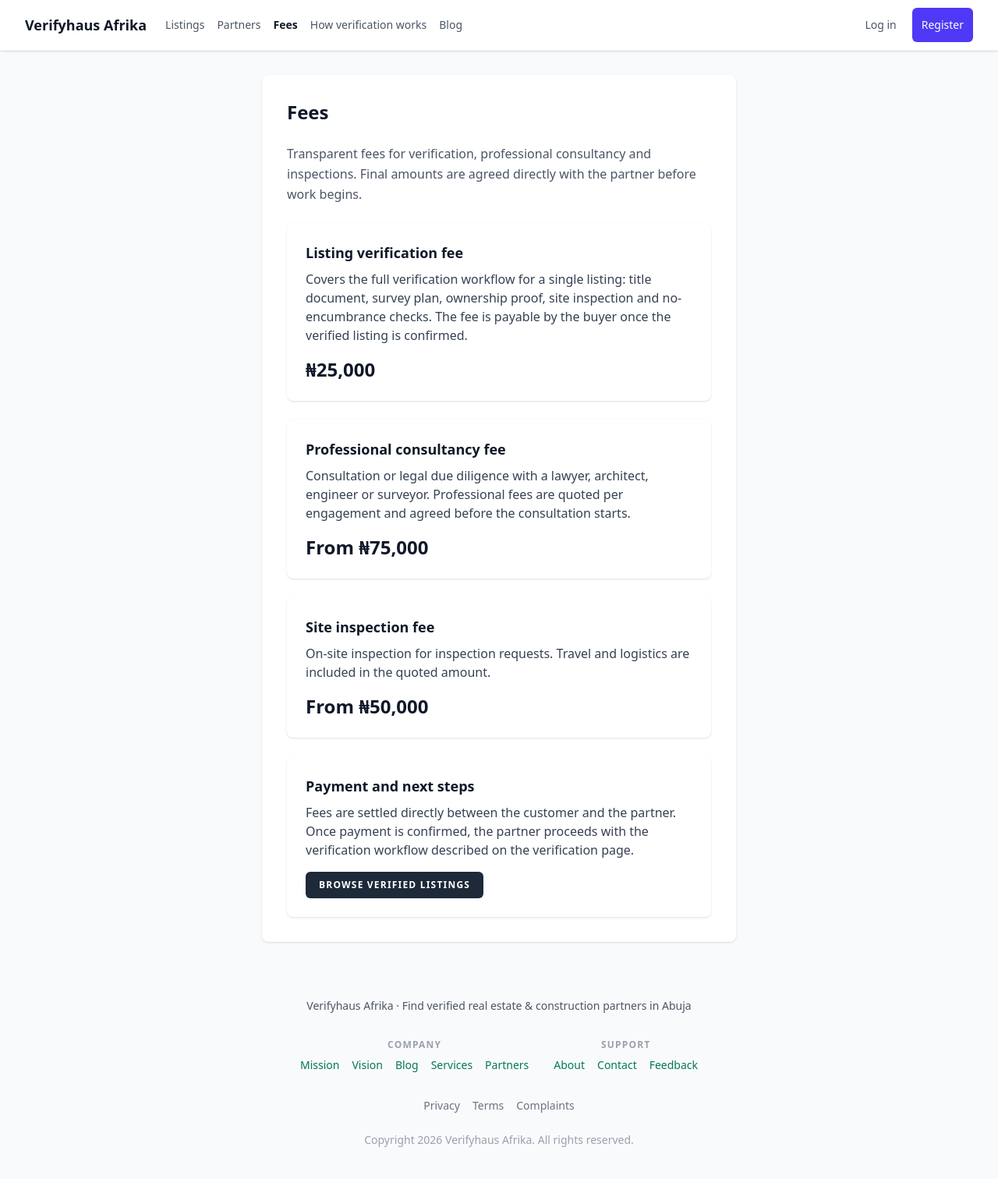
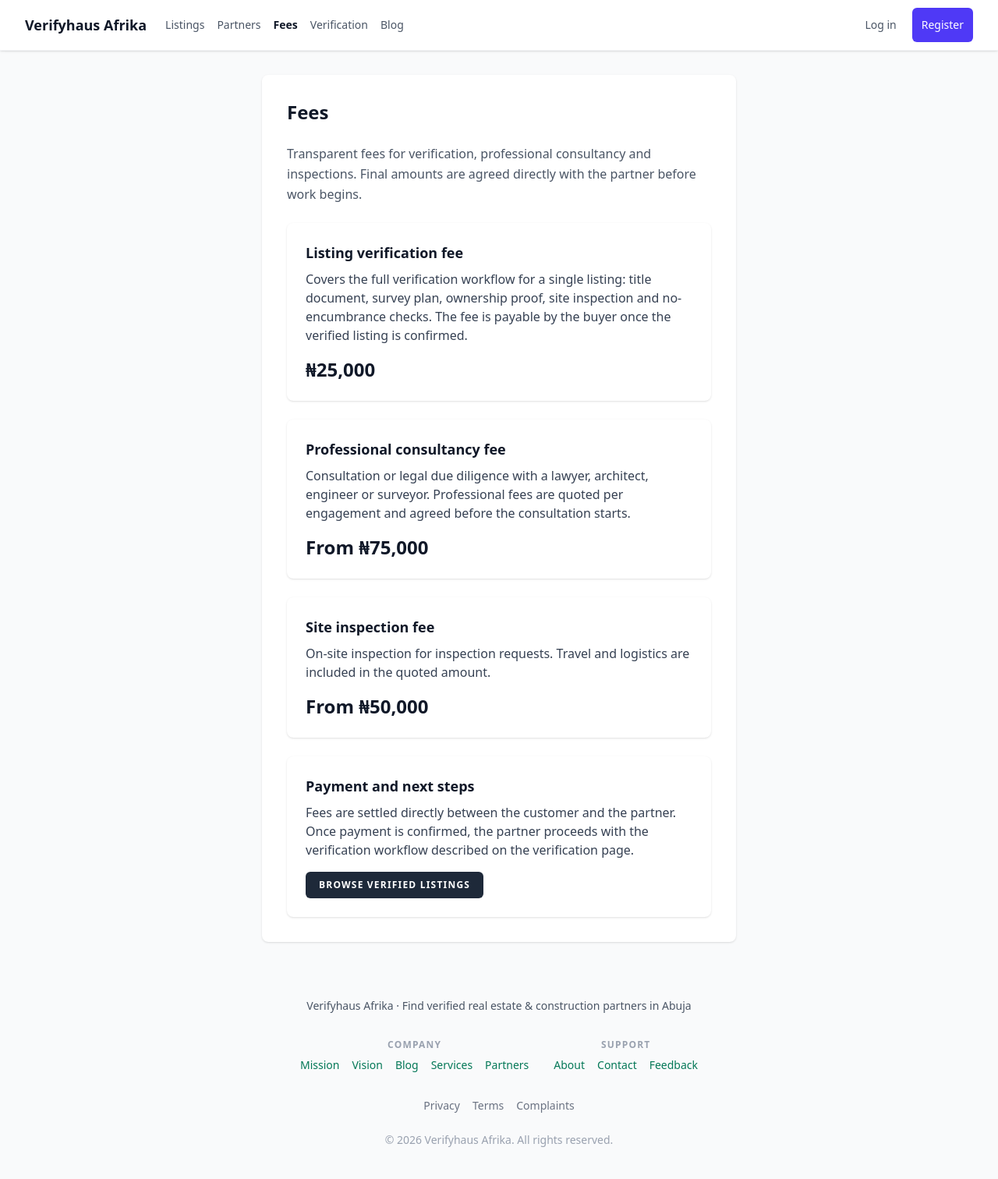
Before and after one commit to AliphaticGuru/real_estate_busy-hub, a Laravel app: page /fees in a window 1280 px wide. Shown: the whole page at 78% size. Run offline with Laravel 12, Linux system fonts and the light colour scheme; style sheets or scripts are compiled from the project's sources; parts of the project's set-up code (start-up, migrations or seed data) failed here and were passed over; some libraries are stand-ins or nearby versions.

Commit message:
chore: commit user manual navbar and footer edits

```diff
--- a/resources/views/components/site-footer.blade.php
+++ b/resources/views/components/site-footer.blade.php
@@ -32,6 +32,6 @@
     </nav>
 
     <p class="mt-6 text-gray-400">
-        {{ __('Copyright') }} {{ now()->year }} {{ config('app.name') }}. {{ __('All rights reserved.') }}
+        {!! __('&copy;') !!} {{ now()->year }} {{ config('app.name') }}. {{ __('All rights reserved.') }}
     </p>
 </footer>
--- a/resources/views/components/site-nav.blade.php
+++ b/resources/views/components/site-nav.blade.php
@@ -8,21 +8,6 @@
 
             <!-- Navigation Links -->
             <div class="hidden items-center gap-4 text-sm sm:flex" aria-label="{{ __('Primary navigation') }}">
-                <a href="{{ route('listings.index') }}" class="text-gray-600 hover:text-gray-900 {{ request()->routeIs('listings.*') ? 'font-semibold text-gray-900' : '' }}">
-                    {{ __('Listings') }}
-                </a>
-                <a href="{{ route('professionals.index') }}" class="text-gray-600 hover:text-gray-900 {{ request()->routeIs('professionals.*') ? 'font-semibold text-gray-900' : '' }}">
-                    {{ __('Partners') }}
-                </a>
-                <a href="{{ route('fees') }}" class="text-gray-600 hover:text-gray-900 {{ request()->routeIs('fees') ? 'font-semibold text-gray-900' : '' }}">
-                    {{ __('Fees') }}
-                </a>
-                <a href="{{ route('verification') }}" class="text-gray-600 hover:text-gray-900 {{ request()->routeIs('verification') ? 'font-semibold text-gray-900' : '' }}">
-                    {{ __('How verification works') }}
-                </a>
-                <a href="{{ route('blog.index') }}" class="text-gray-600 hover:text-gray-900 {{ request()->routeIs('blog.*') ? 'font-semibold text-gray-900' : '' }}">
-                    {{ __('Blog') }}
-                </a>
 
                 @auth
                     @if (auth()->user()->hasVerifiedEmail())
@@ -37,6 +22,23 @@
                         @endif
                     @endif
                 @endauth
+
+                <a href="{{ route('listings.index') }}" class="text-gray-600 hover:text-gray-900 {{ request()->routeIs('listings.*') ? 'font-semibold text-gray-900' : '' }}">
+                    {{ __('Listings') }}
+                </a>
+                <a href="{{ route('professionals.index') }}" class="text-gray-600 hover:text-gray-900 {{ request()->routeIs('professionals.*') ? 'font-semibold text-gray-900' : '' }}">
+                    {{ __('Partners') }}
+                </a>
+                <a href="{{ route('fees') }}" class="text-gray-600 hover:text-gray-900 {{ request()->routeIs('fees') ? 'font-semibold text-gray-900' : '' }}">
+                    {{ __('Fees') }}
+                </a>
+                <a href="{{ route('verification') }}" class="text-gray-600 hover:text-gray-900 {{ request()->routeIs('verification') ? 'font-semibold text-gray-900' : '' }}">
+                    {{ __('Verification') }}
+                </a>
+                <a href="{{ route('blog.index') }}" class="text-gray-600 hover:text-gray-900 {{ request()->routeIs('blog.*') ? 'font-semibold text-gray-900' : '' }}">
+                    {{ __('Blog') }}
+                </a>
+
             </div>
         </div>
 
@@ -78,7 +80,7 @@
         @else
             <!-- Guest actions -->
             <div class="flex items-center gap-2 flex-nowrap">
-                <a href="{{ route('login') }}" class="inline-flex min-h-[44px] items-center rounded-md px-3 py-2 text-sm font-medium text-gray-600 transition duration-150 ease-in-out hover:bg-gray-100 hover:text-gray-900 focus:outline-none focus:ring-2 focus:ring-indigo-500">
+                <a href="{{ route('login') }}" class="inline-flex min-h-[44px] items-center whitespace-nowrap rounded-md px-3 py-2 text-sm font-medium text-gray-600 transition duration-150 ease-in-out hover:bg-gray-100 hover:text-gray-900 focus:outline-none focus:ring-2 focus:ring-indigo-500">
                     {{ __('Log in') }}
                 </a>
                 <a href="{{ route('register') }}" class="inline-flex min-h-[44px] items-center rounded-md bg-indigo-600 px-3 py-2 text-sm font-medium text-white transition duration-150 ease-in-out hover:bg-indigo-700 focus:outline-none focus:ring-2 focus:ring-indigo-500">
@@ -128,7 +130,7 @@
                 {{ __('Fees') }}
             </x-responsive-nav-link>
             <x-responsive-nav-link :href="route('verification')" :active="request()->routeIs('verification')" @click="open = false">
-                {{ __('How verification works') }}
+                {{ __('Verification') }}
             </x-responsive-nav-link>
             <x-responsive-nav-link :href="route('blog.index')" :active="request()->routeIs('blog.*')" @click="open = false">
                 {{ __('Blog') }}
```
